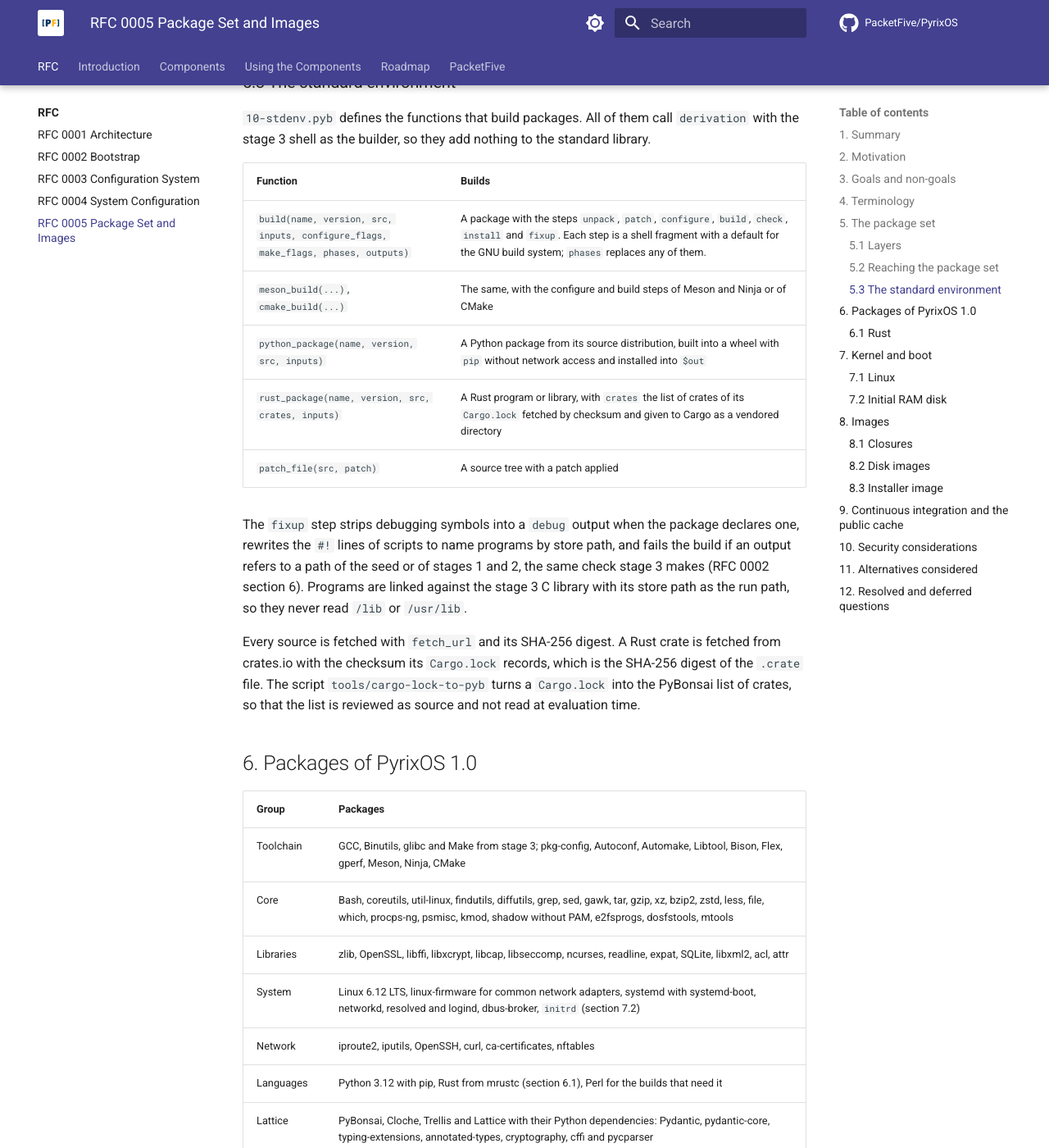
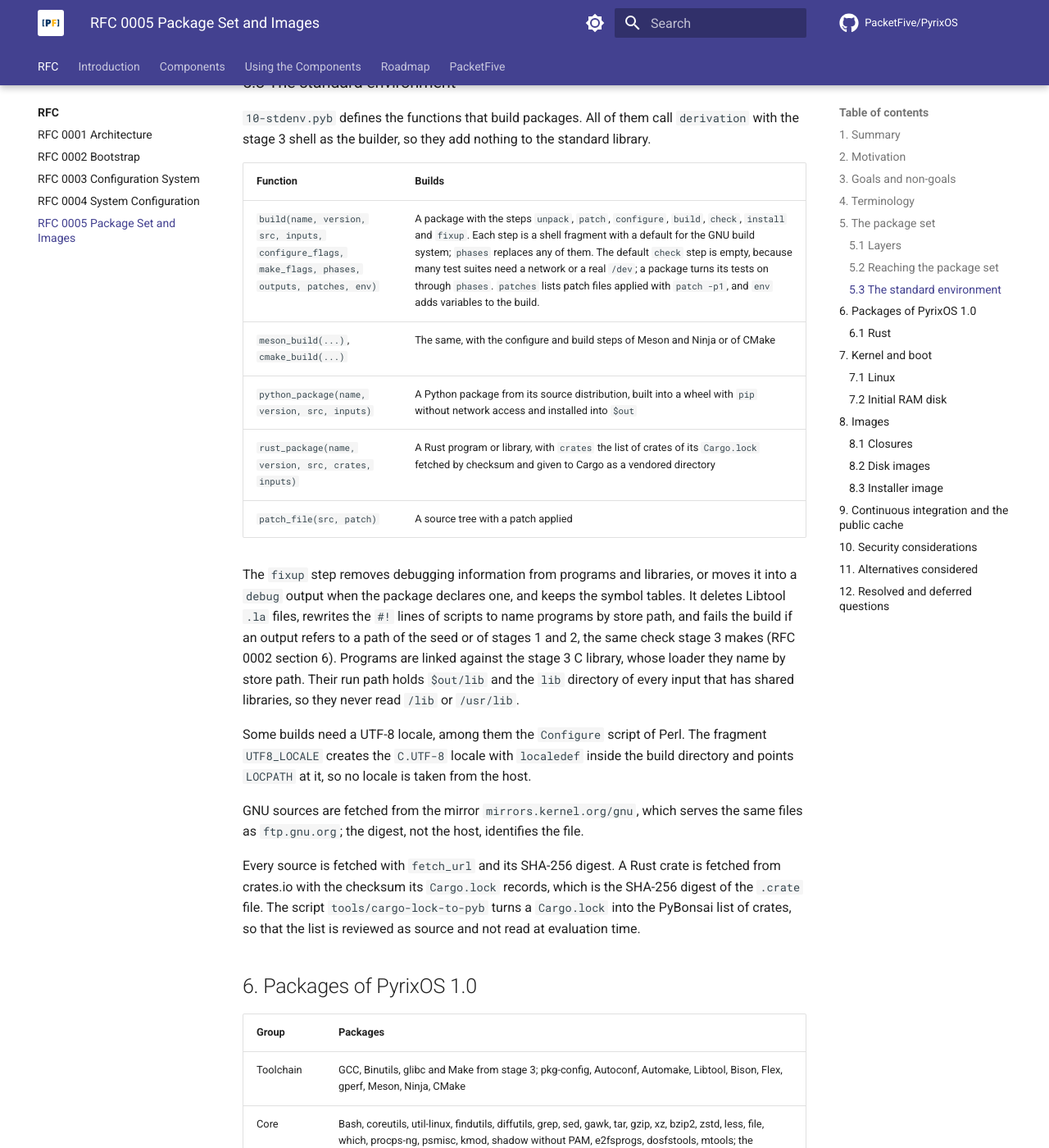
Before and after one commit to PacketFive/PyrixOS, an MkDocs documentation site: the page built from docs/rfc/0005-package-set-and-images.md, in a window 1280 px wide and 1400 px high, scrolled down 3404 px. Shown: the whole window at 82% size. Built offline with MkDocs 1.6.1 and Material for MkDocs 9.7.7, drawn with Linux system fonts in a browser that asks for light colours; comment, search, counter and statistics services are not loaded; some of the changed text lies outside the part shown.

Commit message:
pkgs: add standard environment and base package layer
Signed-off-by: Weqaar Janjua <weqaar.janjua@gmail.com>

```diff
--- a/docs/rfc/0005-package-set-and-images.md
+++ b/docs/rfc/0005-package-set-and-images.md
@@ -86,13 +86,17 @@
 
 | Function | Builds |
 | --- | --- |
-| `build(name, version, src, inputs, configure_flags, make_flags, phases, outputs)` | A package with the steps `unpack`, `patch`, `configure`, `build`, `check`, `install` and `fixup`. Each step is a shell fragment with a default for the GNU build system; `phases` replaces any of them. |
+| `build(name, version, src, inputs, configure_flags, make_flags, phases, outputs, patches, env)` | A package with the steps `unpack`, `patch`, `configure`, `build`, `check`, `install` and `fixup`. Each step is a shell fragment with a default for the GNU build system; `phases` replaces any of them. The default `check` step is empty, because many test suites need a network or a real `/dev`; a package turns its tests on through `phases`. `patches` lists patch files applied with `patch -p1`, and `env` adds variables to the build. |
 | `meson_build(...)`, `cmake_build(...)` | The same, with the configure and build steps of Meson and Ninja or of CMake |
 | `python_package(name, version, src, inputs)` | A Python package from its source distribution, built into a wheel with `pip` without network access and installed into `$out` |
 | `rust_package(name, version, src, crates, inputs)` | A Rust program or library, with `crates` the list of crates of its `Cargo.lock` fetched by checksum and given to Cargo as a vendored directory |
 | `patch_file(src, patch)` | A source tree with a patch applied |
 
-The `fixup` step strips debugging symbols into a `debug` output when the package declares one, rewrites the `#!` lines of scripts to name programs by store path, and fails the build if an output refers to a path of the seed or of stages 1 and 2, the same check stage 3 makes (RFC 0002 section 6). Programs are linked against the stage 3 C library with its store path as the run path, so they never read `/lib` or `/usr/lib`.
+The `fixup` step removes debugging information from programs and libraries, or moves it into a `debug` output when the package declares one, and keeps the symbol tables. It deletes Libtool `.la` files, rewrites the `#!` lines of scripts to name programs by store path, and fails the build if an output refers to a path of the seed or of stages 1 and 2, the same check stage 3 makes (RFC 0002 section 6). Programs are linked against the stage 3 C library, whose loader they name by store path. Their run path holds `$out/lib` and the `lib` directory of every input that has shared libraries, so they never read `/lib` or `/usr/lib`.
+
+Some builds need a UTF-8 locale, among them the `Configure` script of Perl. The fragment `UTF8_LOCALE` creates the `C.UTF-8` locale with `localedef` inside the build directory and points `LOCPATH` at it, so no locale is taken from the host.
+
+GNU sources are fetched from the mirror `mirrors.kernel.org/gnu`, which serves the same files as `ftp.gnu.org`; the digest, not the host, identifies the file.
 
 Every source is fetched with `fetch_url` and its SHA-256 digest. A Rust crate is fetched from crates.io with the checksum its `Cargo.lock` records, which is the SHA-256 digest of the `.crate` file. The script `tools/cargo-lock-to-pyb` turns a `Cargo.lock` into the PyBonsai list of crates, so that the list is reviewed as source and not read at evaluation time.
 
@@ -101,13 +105,15 @@
 | Group | Packages |
 | --- | --- |
 | Toolchain | GCC, Binutils, glibc and Make from stage 3; pkg-config, Autoconf, Automake, Libtool, Bison, Flex, gperf, Meson, Ninja, CMake |
-| Core | Bash, coreutils, util-linux, findutils, diffutils, grep, sed, gawk, tar, gzip, xz, bzip2, zstd, less, file, which, procps-ng, psmisc, kmod, shadow without PAM, e2fsprogs, dosfstools, mtools |
+| Core | Bash, coreutils, util-linux, findutils, diffutils, grep, sed, gawk, tar, gzip, xz, bzip2, zstd, less, file, which, procps-ng, psmisc, kmod, shadow without PAM, e2fsprogs, dosfstools, mtools; the programs stage 3 already builds, such as coreutils, sed and tar, are used as they are |
 | Libraries | zlib, OpenSSL, libffi, libxcrypt, libcap, libseccomp, ncurses, readline, expat, SQLite, libxml2, acl, attr |
 | System | Linux 6.12 LTS, linux-firmware for common network adapters, systemd with systemd-boot, networkd, resolved and logind, dbus-broker, `initrd` (section 7.2) |
 | Network | iproute2, iputils, OpenSSH, curl, ca-certificates, nftables |
 | Languages | Python 3.12 with pip, Rust from mrustc (section 6.1), Perl for the builds that need it |
 | Lattice | PyBonsai, Cloche, Trellis and Lattice with their Python dependencies: Pydantic, pydantic-core, typing-extensions, annotated-types, cryptography, cffi and pycparser |
 | Editors | nano, vim |
+
+`20-base.pyb` holds the packages that build with the stage 3 tools and Perl. Packages built with Meson, such as iputils and systemd, are defined in `40-system.pyb`, after `30-toolchains.pyb` provides Meson and Ninja.
 
 ### 6.1 Rust
 
```
Also changed, not shown: README.md (+8 -1 lines), 2 other files.
